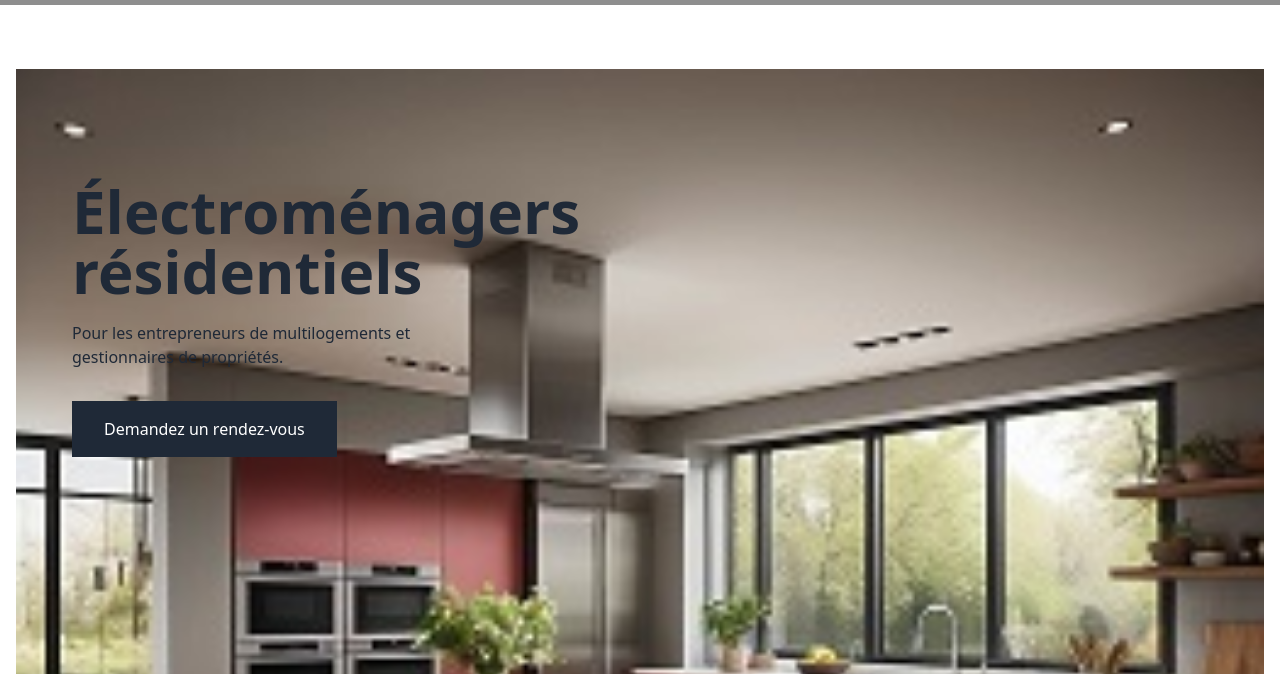
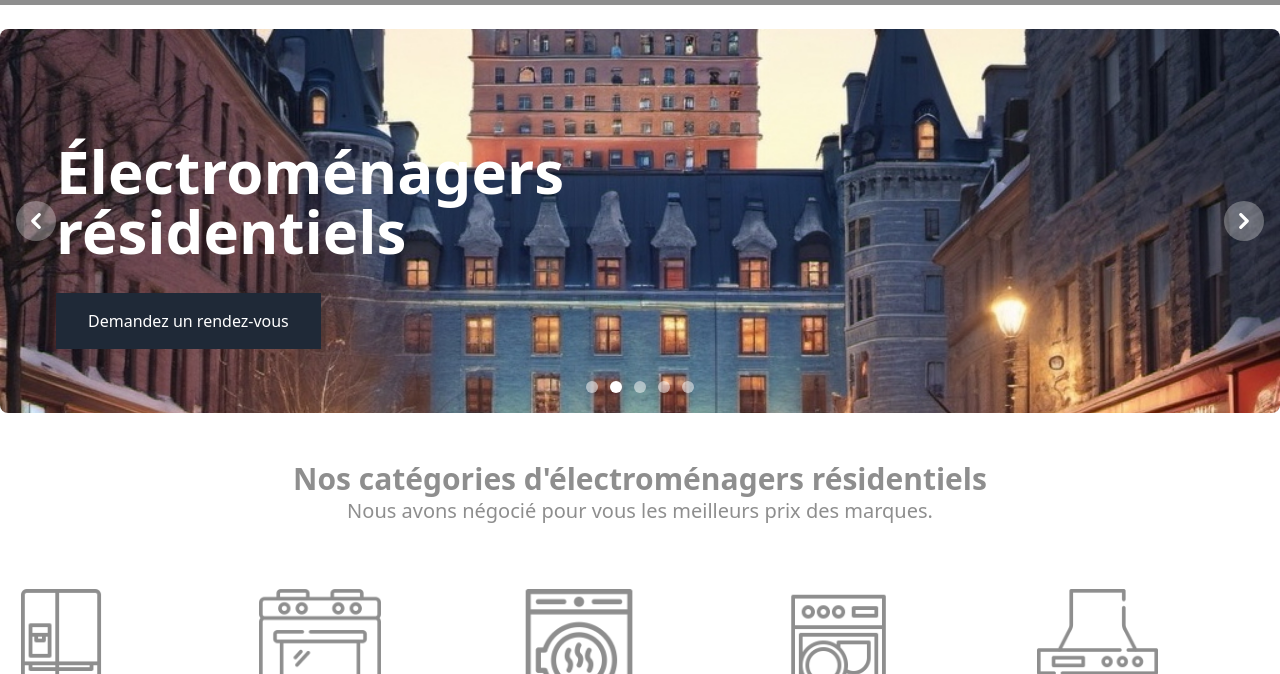
Before and after one commit to ASRConsulting/TP3_RobbanaAsma, a website: page index.html in a window 1280 px wide. Shown: the part 126-800 px from the top of the page. Drawn offline with nearby package versions, Linux system fonts and the light colour scheme.

Commit message:
Home page : remplacement du HeroIII par le carroussel

```diff
--- a/index.html
+++ b/index.html
@@ -101,42 +101,20 @@
        </header>
     <main>
 
-         <!-- ajout de HeroIII à partir de ce code https://app.tuk.dev/listing/E-commerce/Components/heros-->
+         <!-- ajout de carrousel à partir de ce code https://flowbite.com/docs/components/carousel/ -->
         <section>
-          <div class="container mx-auto mb-12 ">
-            <div class="grid grid-rows-auto-1fr ">
-         <div class="dark:bg-gray-900 ">
-          <div class=" py-9 md:py-12 lg:py-16 object-cover">
-            <div class="relative mx-4">
-              <img
-                src="images/electros-residentiels.jpg"
-                alt="electros résidentiels"
-                class=" w-full h-auto hidden lg:block object-cover"
-              >
-              <img
-                src="images/electros-residentiels.jpg"
-                alt="electros résidentiels"
-                class="hidden sm:block lg:hidden w-full h-full object-cover"
-              >
-              <img
-                src="images/electros-residentiels.jpg"
-                alt="electros résidentiels"
-                class="sm:hidden w-full h-full"
-              >
 
+
+          <div id="indicators-carousel" class=" container mx-auto mt-6 relative w-full" data-carousel="slide">
               <div
-                class="absolute z-10 top-0 left-0 mx-4 sm:mx-0 mt-36 sm:mt-0 sm:py-20 md:py-28 lg:py-20 xl:py-28 sm:pl-14 flex flex-col sm:justify-start items-start"
+                          class="absolute z-40 top-0 left-0 mx-4 sm:mx-0 mt-36 sm:mt-0 sm:py-20 md:py-28 lg:py-20 xl:py-28 sm:pl-14 flex flex-col sm:justify-start items-start"
                         >
                           <h1
-                  class="text-4xl sm:text-5xl lg:text-6xl font-semibold text-gray-800 sm:w-8/12"
+                            class="text-4xl sm:text-5xl lg:text-6xl font-semibold text-white sm:w-8/12"
                           >
                             Électroménagers résidentiels
                           </h1>
-                <p
-                  class="text-base leading-normal text-gray-800 mt-4 sm:mt-5 sm:w-5/12"
-                >
-                  Pour les entrepreneurs de multilogements et gestionnaires de propriétés.
-                </p>
+
                           <button
                             class="hidden sm:flex bg-gray-800 py-4 px-8 text-base font-medium text-white mt-8 focus:outline-none focus:ring-2 focus:ring-offset-2 focus:ring-gray-800 hover:bg-gray-700"
                           >
@@ -148,15 +126,61 @@
                         >
                           Demandez un rendez-vous
                         </button>
+              <!-- Carousel wrapper -->
+              <div class="relative h-56 overflow-hidden rounded-lg md:h-96">
+                   <!-- Item 1 -->
+                  <div class="hidden duration-700 ease-in-out" data-carousel-item="active">
+                      <img src="/images/electros-multilogement-4.jpg" class="absolute block w-full -translate-x-1/2 -translate-y-1/2 top-1/2 left-1/2" alt="electros résidentiels multilogements">
                   </div>
+                  <!-- Item 2 -->
+                  <div class="hidden duration-700 ease-in-out" data-carousel-item>
+                      <img src="/images/electros-multilogements-1.jpg" class="absolute block w-full -translate-x-1/2 -translate-y-1/2 top-1/2 left-1/2" alt="electros résidentiels multilogements">
                   </div>
+                  <!-- Item 3 -->
+                  <div class="hidden duration-700 ease-in-out" data-carousel-item>
+                      <img src="/images/electros-residentiels-cuisine.jpg" class="absolute block w-full -translate-x-1/2 -translate-y-1/2 top-1/2 left-1/2" alt="electros résidentiels multilogements">
                   </div>
+                  <!-- Item 4 -->
+                  <div class="hidden duration-700 ease-in-out" data-carousel-item>
+                      <img src="/images/electros-multilogements-3.jpg" class="absolute block w-full -translate-x-1/2 -translate-y-1/2 top-1/2 left-1/2" alt="electros résidentiels multilogements">
                   </div>
+                   <!-- Item 5 -->
+                   <div class="hidden duration-700 ease-in-out" data-carousel-item>
+                    <img src="/images/electros-residentiels-buanderie.jpg" class="absolute block w-full -translate-x-1/2 -translate-y-1/2 top-1/2 left-1/2" alt="electros résidentiels cuisine">
                 </div>
-        <!-- à corriger responsive petits écrans-->
+
+              </div>
+
+              <!-- Slider indicators -->
+              <div class="absolute z-30 flex -translate-x-1/2 space-x-3 rtl:space-x-reverse bottom-5 left-1/2">
+                  <button type="button" class="w-3 h-3 rounded-full" aria-current="true" aria-label="Slide 1" data-carousel-slide-to="0"></button>
+                  <button type="button" class="w-3 h-3 rounded-full" aria-current="false" aria-label="Slide 2" data-carousel-slide-to="1"></button>
+                  <button type="button" class="w-3 h-3 rounded-full" aria-current="false" aria-label="Slide 3" data-carousel-slide-to="2"></button>
+                  <button type="button" class="w-3 h-3 rounded-full" aria-current="false" aria-label="Slide 4" data-carousel-slide-to="3"></button>
+                  <button type="button" class="w-3 h-3 rounded-full" aria-current="false" aria-label="Slide 5" data-carousel-slide-to="4"></button>
+
+              </div>
+              <!-- Slider controls -->
+              <button type="button" class="absolute top-0 start-0 z-30 flex items-center justify-center h-full px-4 cursor-pointer group focus:outline-none" data-carousel-prev>
+                  <span class="inline-flex items-center justify-center w-10 h-10 rounded-full bg-white/30 dark:bg-gray-800/30 group-hover:bg-white/50 dark:group-hover:bg-gray-800/60 group-focus:ring-4 group-focus:ring-white dark:group-focus:ring-gray-800/70 group-focus:outline-none">
+                      <svg class="w-4 h-4 text-white dark:text-gray-800 rtl:rotate-180" aria-hidden="true" xmlns="http://www.w3.org/2000/svg" fill="none" viewBox="0 0 6 10">
+                          <path stroke="currentColor" stroke-linecap="round" stroke-linejoin="round" stroke-width="2" d="M5 1 1 5l4 4"/>
+                      </svg>
+                      <span class="sr-only">Previous</span>
+                  </span>
+              </button>
+              <button type="button" class="absolute top-0 end-0 z-30 flex items-center justify-center h-full px-4 cursor-pointer group focus:outline-none" data-carousel-next>
+                  <span class="inline-flex items-center justify-center w-10 h-10 rounded-full bg-white/30 dark:bg-gray-800/30 group-hover:bg-white/50 dark:group-hover:bg-gray-800/60 group-focus:ring-4 group-focus:ring-white dark:group-focus:ring-gray-800/70 group-focus:outline-none">
+                      <svg class="w-4 h-4 text-white dark:text-gray-800 rtl:rotate-180" aria-hidden="true" xmlns="http://www.w3.org/2000/svg" fill="none" viewBox="0 0 6 10">
+                          <path stroke="currentColor" stroke-linecap="round" stroke-linejoin="round" stroke-width="2" d="m1 9 4-4-4-4"/>
+                      </svg>
+                      <span class="sr-only">Next</span>
+                  </span>
+              </button>
+
+          </div>
+
                   </section>
-
-
 
       <!-- ajout de grid Tailwind CSS pour afficher les catégories-->
 
```
Lines whose indentation alone changed are shown as unchanged.
